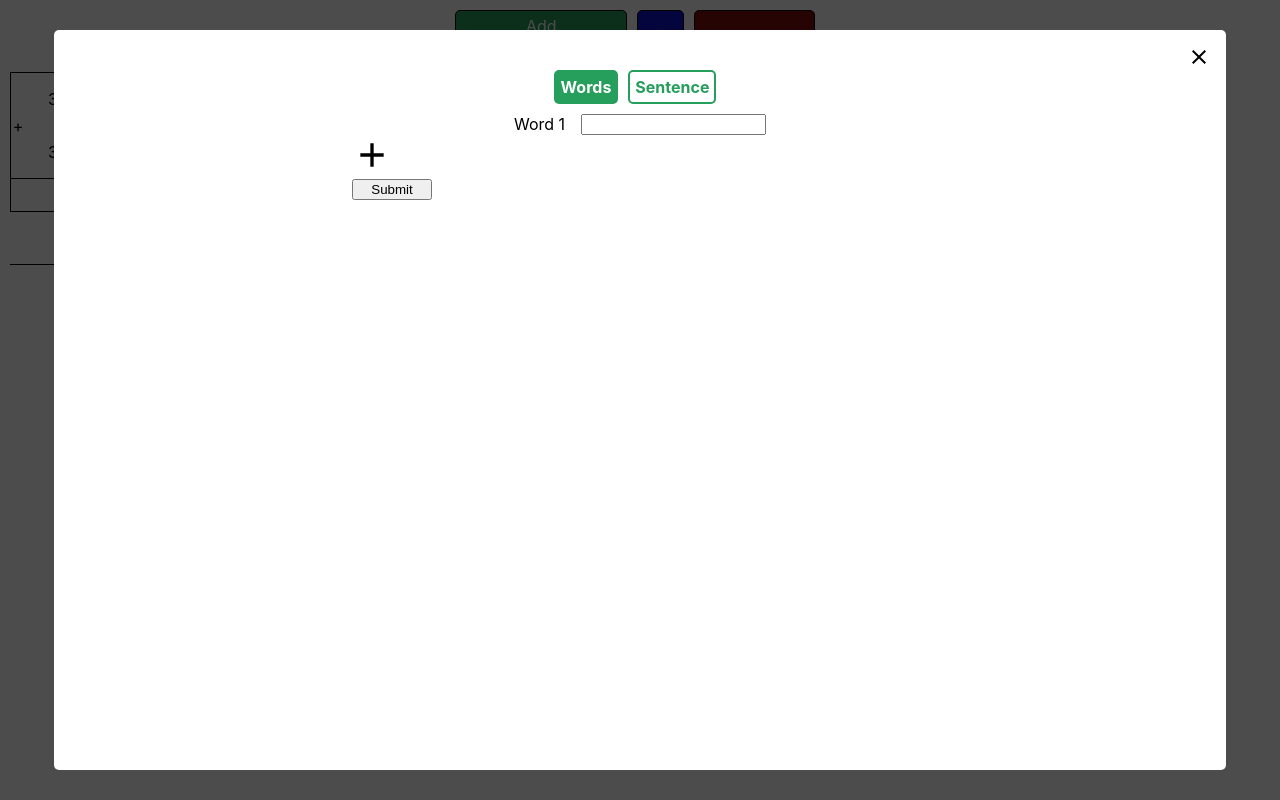
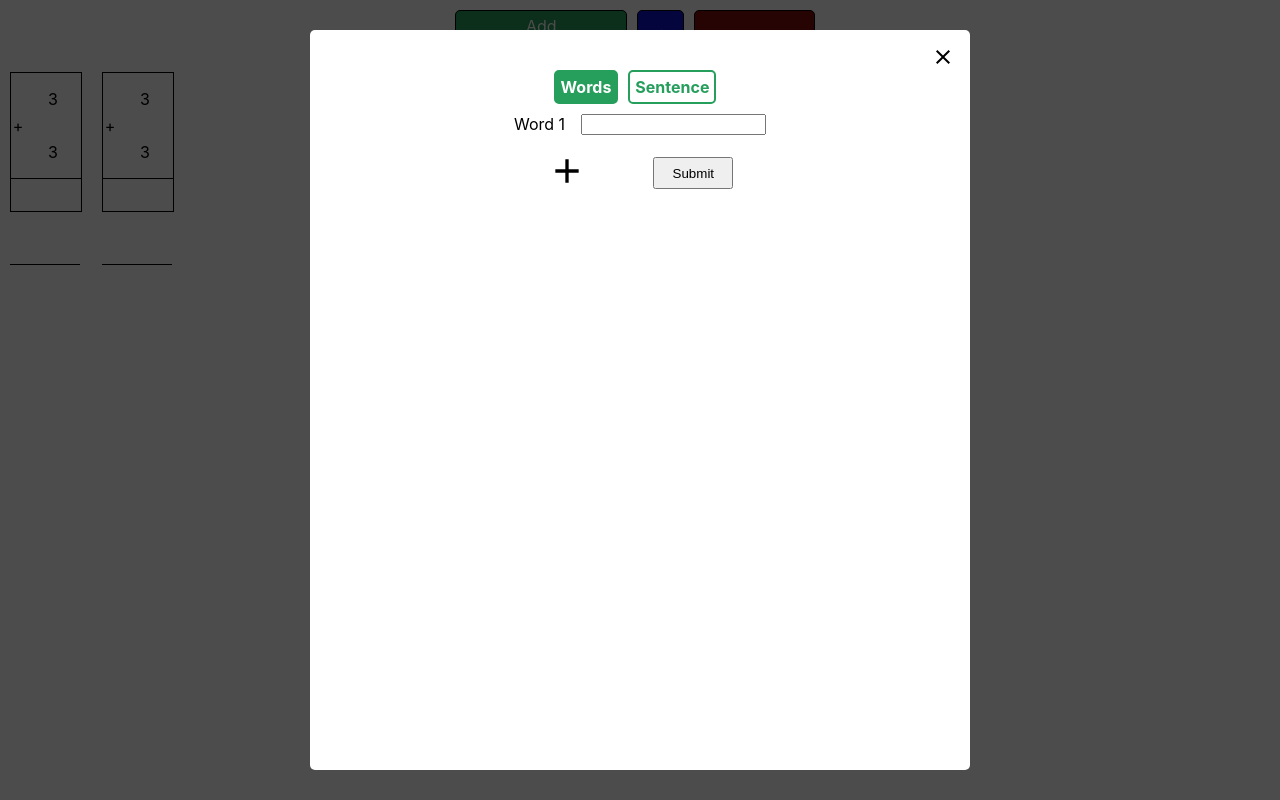
Before and after one commit to tsoogthoj/math-stick, a React (Create React App) app: page / in a window 1280 px wide. Built offline with nearby package versions, Linux system fonts and the light colour scheme.

Commit message:
dynamic word form

```diff
--- a/src/components/modal/modal.css
+++ b/src/components/modal/modal.css
@@ -1,7 +1,7 @@
 .modal-wrapper {
     background: white;
     height: 90%;
-    width: 90%;
+    min-width: 50%;
     margin: auto;
     border-radius: 5px;
     padding: 10px;
--- a/src/components/word/word.css
+++ b/src/components/word/word.css
@@ -33,5 +33,14 @@
 }
 
 .wordSubmit {
+    height: 2rem;
     width: 5rem;
 }
+
+.word-addSubmit {
+    width: 100%;
+    display: flex;
+    justify-content: space-evenly;
+    align-items: center;
+    margin-top: 1rem;
+}
--- a/src/components/word/word.jsx
+++ b/src/components/word/word.jsx
@@ -2,12 +2,27 @@ import React, { Component } from "react"
 import "./word.css"
 
 class Word extends Component {
+    state = {
+        wordAmount: 1,
+    }
+
     handleSubmit(event) {
         event.preventDefault()
         console.log("sumbit")
-      }
+    }
+
+    addWord = () => {
+        this.state.wordAmount += 1
+
+    }
+
+    wordForm = () => {
+
+    }
 
     render() {
+
+
         return (
             <div className="word-wrapper">
                 <form className="word-form" onSubmit={this.handleSubmit}>
@@ -17,11 +32,12 @@ class Word extends Component {
                         </label>
                         <input type="text" />
                     </div>
-
-                    <div className="wordAdd">
-                        <svg xmlns="http://www.w3.org/2000/svg" width="40" height="40" viewBox="0 0 24 24"><path d="M19 13h-6v6h-2v-6H5v-2h6V5h2v6h6v2z"/><path d="M0 0h24v24H0z" fill="none"/></svg>
+                    <div className="word-addSubmit">
+                        <div className="wordAdd" onClick={this.addWord}>
+                            <svg width="40" height="40" viewBox="0 0 24 24"><path d="M19 13h-6v6h-2v-6H5v-2h6V5h2v6h6v2z"/><path d="M0 0h24v24H0z" fill="none"/></svg>
+                        </div>
+                        <input className="wordSubmit" type="submit" value="Submit" />
                     </div>
-                    <input className="wordSubmit" type="submit" value="Submit" />
                 </form>
             </div>
         )
```
